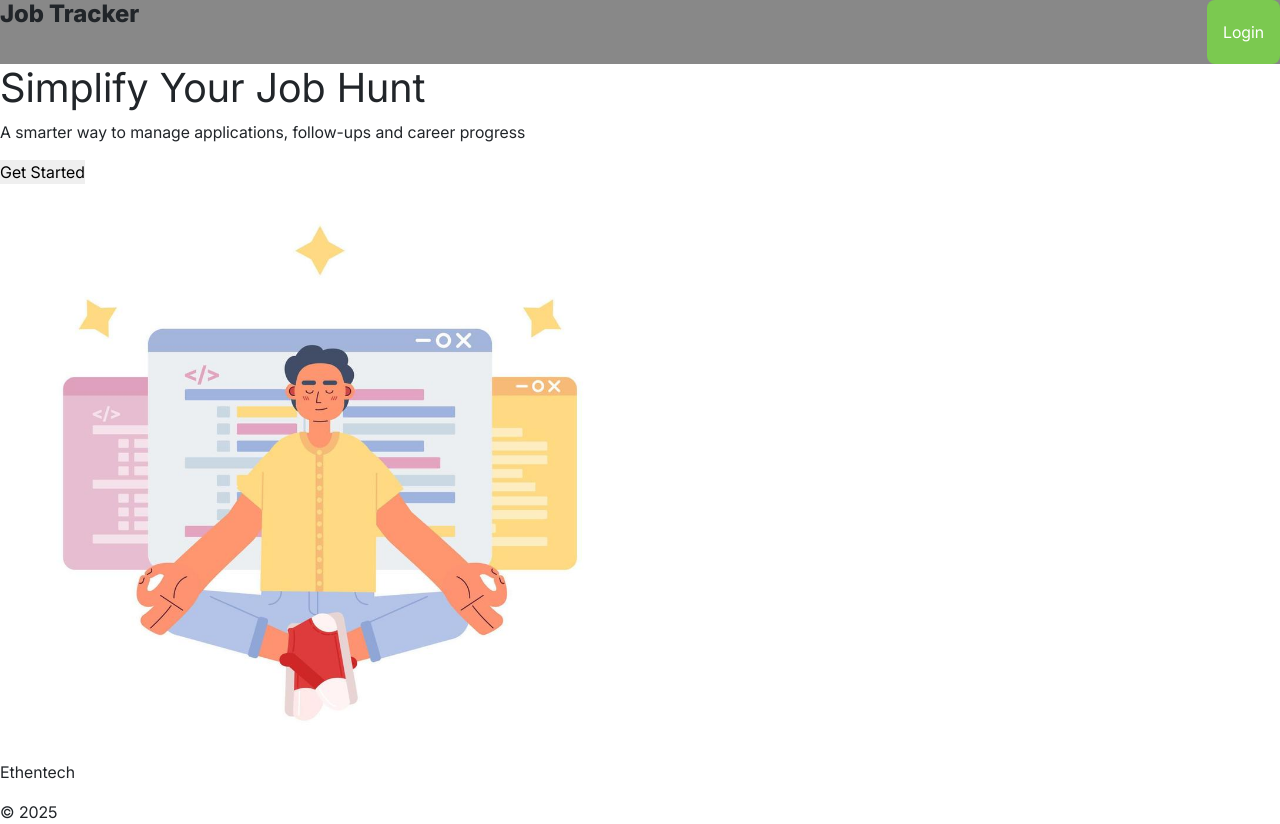
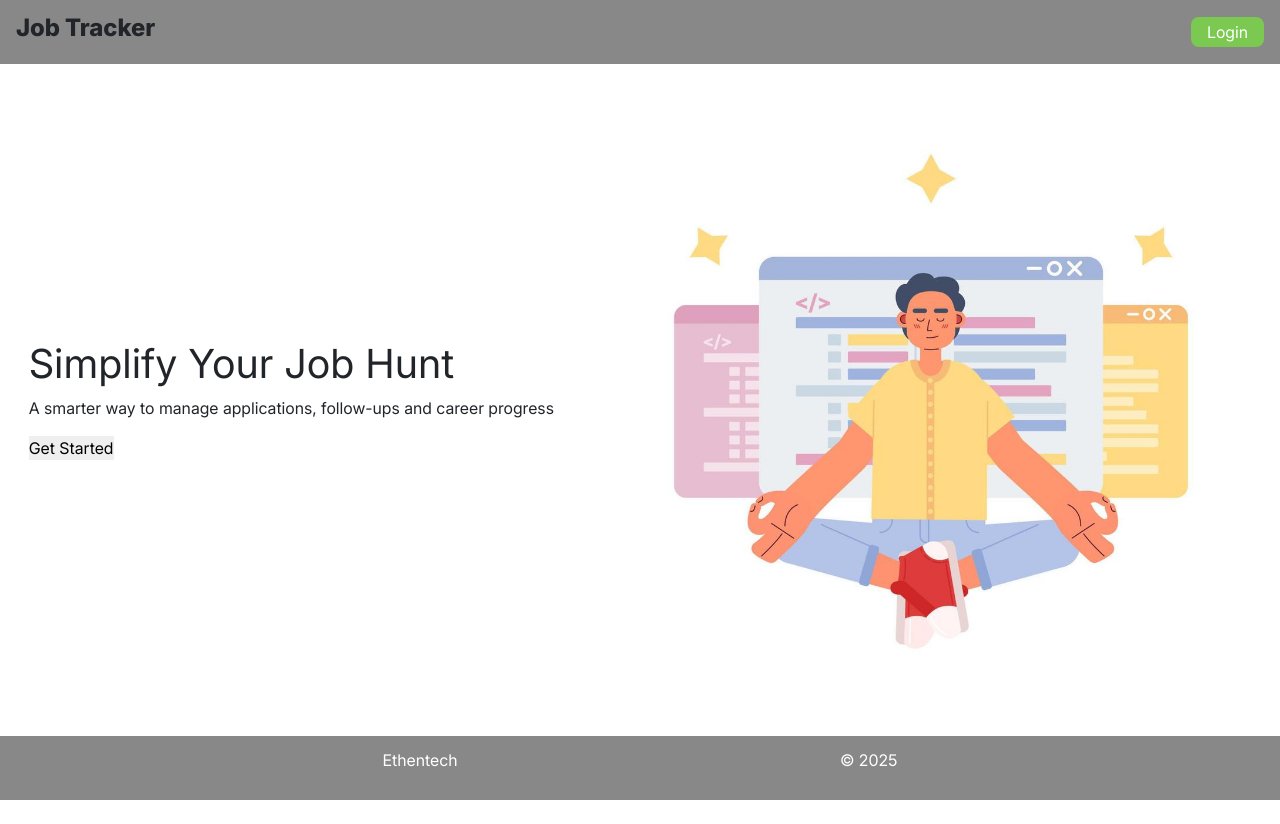
Before and after one commit to msizi007/Job_Application_Tracker, a React (Vite) app: page / in a window 1280 px wide. After the commit the page ends 800 px from the top, so only its background shows below. Built offline with nearby package versions, Linux system fonts and the light colour scheme.

Commit message:
feat: added login functionality

```diff
--- a/src/components/Button.tsx
+++ b/src/components/Button.tsx
@@ -1,7 +1,7 @@
 interface Props {
   text: string;
   onclick: () => void | Promise<void>;
-  style: React.CSSProperties;
+  style?: React.CSSProperties;
 }
 
 export default function Button(props: Props) {
--- a/src/components/Footer.tsx
+++ b/src/components/Footer.tsx
@@ -1,8 +1,21 @@
+import { Color } from "../context/_css";
+
 export default function Footer() {
   return (
-    <div className="footer">
+    <div style={_footer}>
       <p>Ethentech</p>
       <p>&copy; 2025</p>
     </div>
   );
 }
+
+const _footer: React.CSSProperties = {
+  height: "8%",
+  display: "flex",
+  justifyContent: "space-evenly",
+  alignItems: "center",
+  backgroundColor: Color.Gray,
+  color: Color.White,
+  position: "relative",
+  zIndex: 1,
+};
--- a/src/components/LandingNav.tsx
+++ b/src/components/LandingNav.tsx
@@ -14,19 +14,24 @@ export default function LandingNav() {
 /* styles */
 const _navbar: React.CSSProperties = {
   backgroundColor: Color.Gray,
-  height: "8vh",
+  height: "8%",
   display: "flex",
   justifyContent: "space-between",
+  alignItems: "center",
+  padding: "1rem",
+  position: "relative",
+  zIndex: 1,
 };
 
 const _h2: React.CSSProperties = {
   fontSize: "1.5rem",
-  fontFamily: 'InterBold'
+  fontFamily: "InterBold",
 };
 
 const _button: React.CSSProperties = {
   backgroundColor: Color.Mantis,
   color: Color.White,
-  padding: ".2rem 1rem",
+  padding: "0.2rem 1rem",
   borderRadius: ".5rem",
+  height: "fit-content",
 };
--- a/src/pages/Landing.tsx
+++ b/src/pages/Landing.tsx
@@ -8,9 +8,9 @@ import { useNavigate } from "react-router-dom";
 export default function Landing() {
   const navigate = useNavigate();
   return (
-    <div className="landing-page">
+    <div style={_landingPage}>
       <LandingNav />
-      <div className="body">
+      <div style={_body}>
         <div className="left">
           <h1>Simplify Your Job Hunt</h1>
           <p>
@@ -28,3 +28,15 @@ export default function Landing() {
     </div>
   );
 }
+
+const _landingPage: React.CSSProperties = {
+  width: "100%",
+  height: "100%",
+};
+
+const _body: React.CSSProperties = {
+  display: "flex",
+  justifyContent: "space-around",
+  alignItems: "center",
+  height: "84%",
+};
--- a/src/pages/Login.tsx
+++ b/src/pages/Login.tsx
@@ -5,6 +5,7 @@ import Image from "../components/Image";
 import LoginImage from "../assets/still.webp";
 import { useState } from "react";
 import axios from "axios";
+import { BsPersonFill, BsLockFill } from "react-icons/bs";
 export default function Login() {
   const [username, setUsername] = useState<string>("");
   const [password, setPassword] = useState<string>("");
@@ -37,6 +38,7 @@ export default function Login() {
             placeholder="Username..."
             field={username}
             setField={setUsername}
+            icon={BsPersonFill}
           />
           <InputField
             type="password"
@@ -45,6 +47,7 @@ export default function Login() {
             placeholder="Password..."
             field={password}
             setField={setPassword}
+            icon={BsLockFill}
           />
 
           <p>
```
